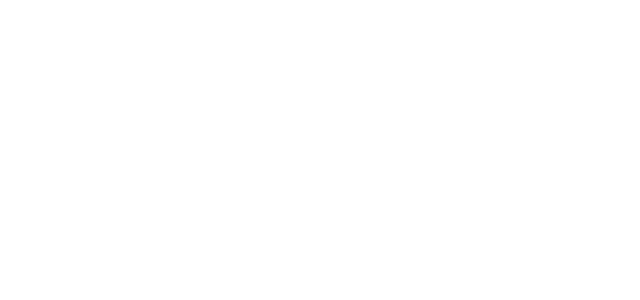
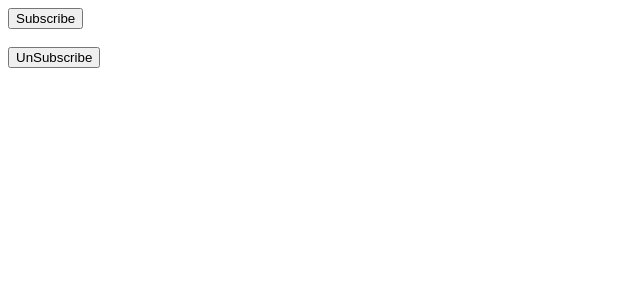
Before and after one commit to NeelCitrusbug/Angular-Learning, an Angular app: page / in a window 1280 px wide. Shown: the top 300 px of the page, without its empty margins (0-640 px from the left). Built offline with nearby package versions, Linux system fonts and the light colour scheme.

Commit message:
unsubscribing to an observer

```diff
--- a/src/app/app.component.html
+++ b/src/app/app.component.html
@@ -1,3 +1,5 @@
-
+<button (click)="subScribe()">Subscribe</button>
+<br/><br/>
+<button (click)="unSubscribe()">UnSubscribe</button>
 
 <router-outlet></router-outlet>
--- a/src/app/app.component.ts
+++ b/src/app/app.component.ts
@@ -1,5 +1,5 @@
 import { Component, OnInit } from '@angular/core';
-import { Observable, Observer, of, from } from 'rxjs';
+import { Observable, Observer, of, from, interval } from 'rxjs';
 import {map, filter} from 'rxjs/operators';
 
 @Component({
@@ -47,14 +47,36 @@
   //   return val >= 15
   // }))
 
+  counterObs = interval(1000)
+  counterSub:any;
+
+  finalCounterSub:any = [];
+
   ngOnInit() {
     // 3 callback function params: (next,error,complete)
-    this.transformedObs.subscribe((val)=>{
-      console.log(val)
-    },(error:any) => {
-      alert(error.message)
-    }, () => {
-      alert('observer has complete emitting all values.')
+
+    // this.transformedObs.subscribe((val)=>{
+    //   console.log(val)
+    // },(error:any) => {
+    //   alert(error.message)
+    // }, () => {
+    //   alert('observer has complete emitting all values.')
+    // })
+
+
+
+  }
+
+  unSubscribe(){
+    // this.counterSub.unsubscribe()
+
+    this.finalCounterSub.forEach((subscription:any) => subscription.unsubscribe())
+  }
+
+  subScribe(){
+    this.counterSub = this.counterObs.subscribe((val)=>{
+      console.warn(val)
     })
+    this.finalCounterSub.push(this.counterSub)
   }
 }
```
